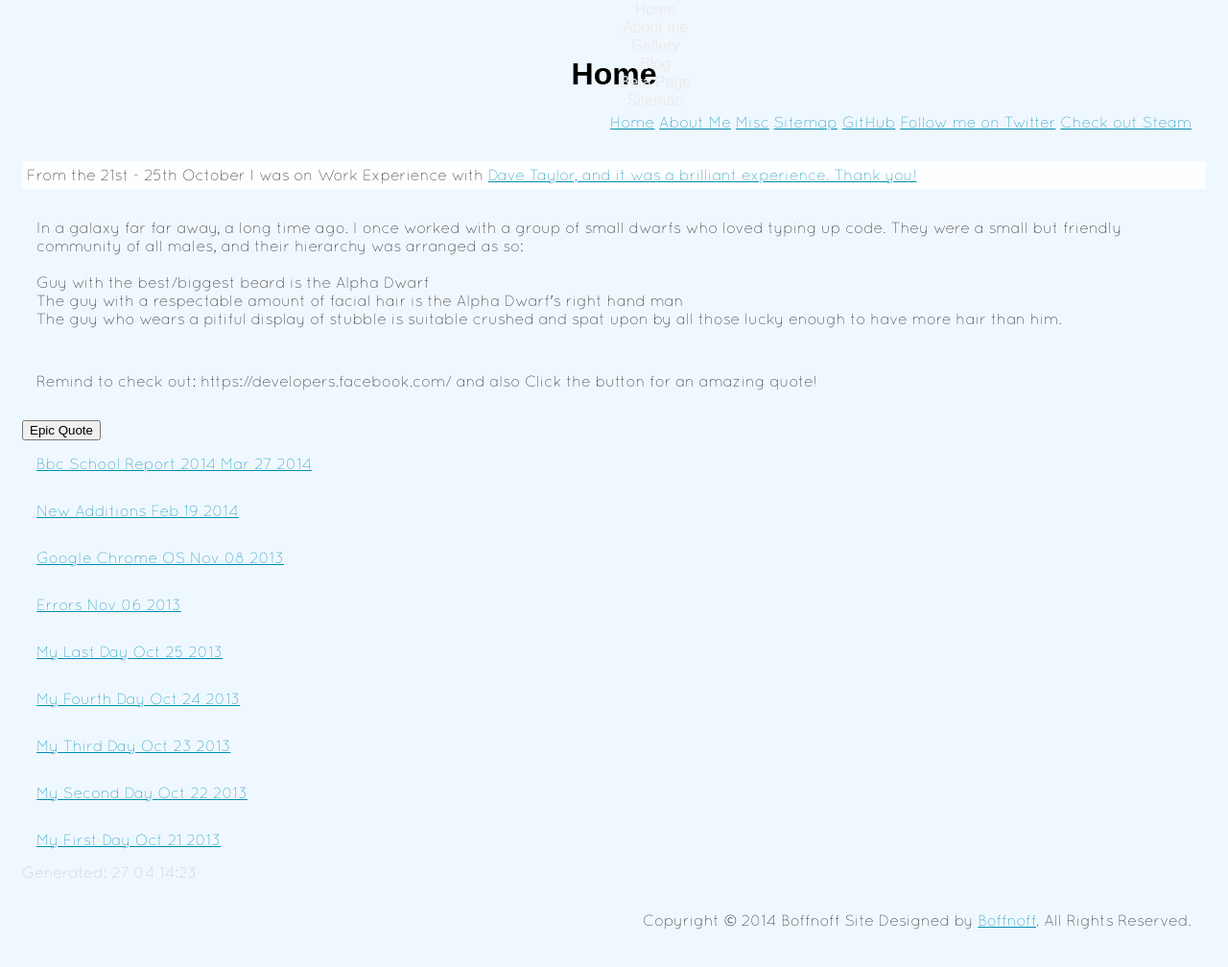
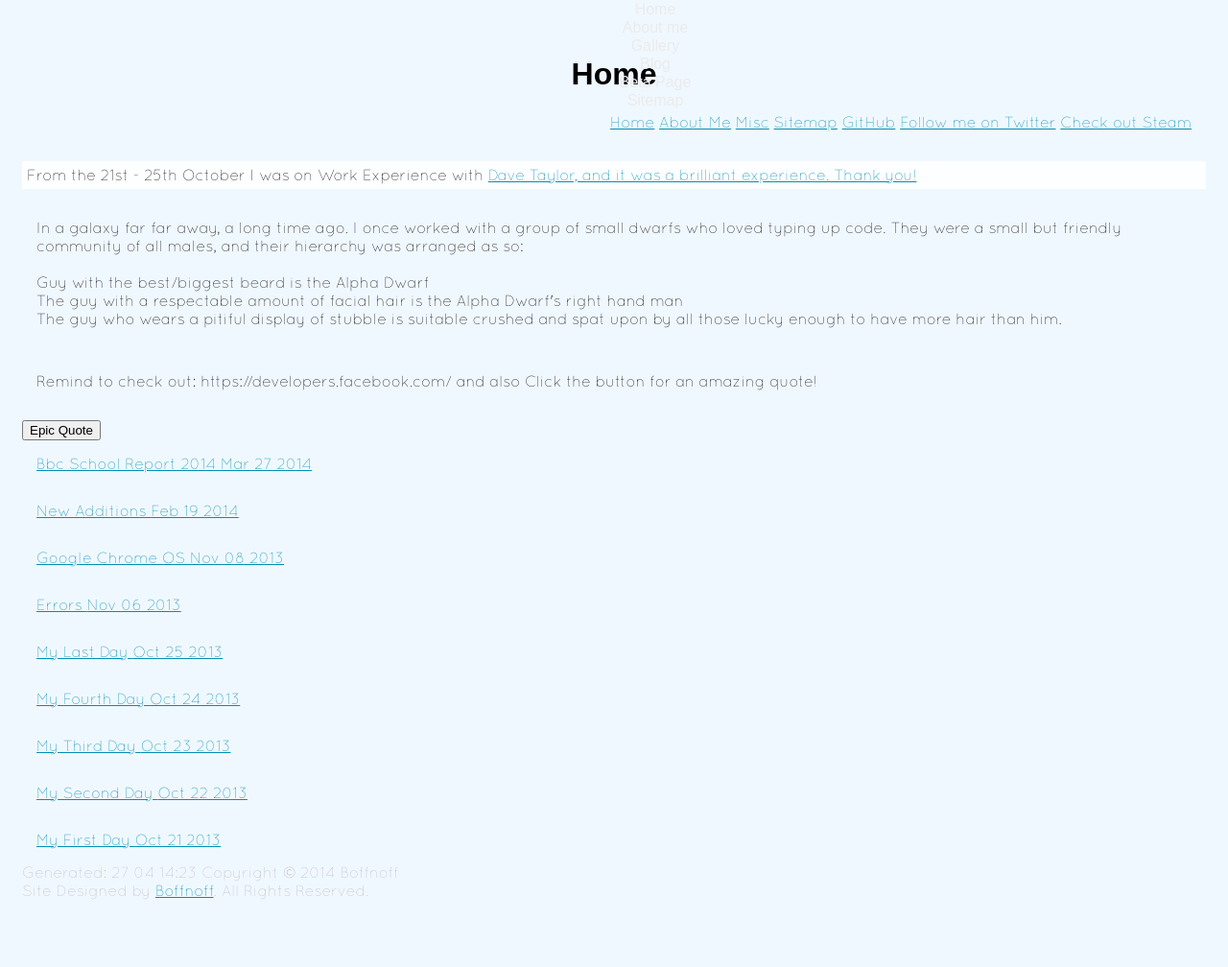
Before and after one commit to boffnoff/boffnoff.github.com, a Jekyll site: the page built from index.html, in a window 1280 px wide and 1023 px high. Shown: the top 1008 px of the window at 96% size. Built offline with Jekyll 4.4.1, drawn with Linux system fonts in a browser that asks for light colours; some web fonts are replaced.

Commit message:
remvoed <p> class

```diff
--- a/_layouts/master.html
+++ b/_layouts/master.html
@@ -114,11 +114,10 @@
   <footer class="page_footer">
     Generated: {{ site.time | date: '%d %m %H:%M' }}
 
-<!--      <img src="http://www.freecountercode.com//Website_Counters_4038195.gif" ><br> -->
+Copyright &copy; 2014 Boffnoff
+<br>
+Site Designed by <a href="/index.html">Boffnoff</a>. All Rights Reserved.
 
-      <p align="right">Copyright &copy; 2014 Boffnoff
-Site Designed by <a href="/index.html">Boffnoff</a>. All Rights Reserved.
-      </p>
 
   </footer>
 
```
